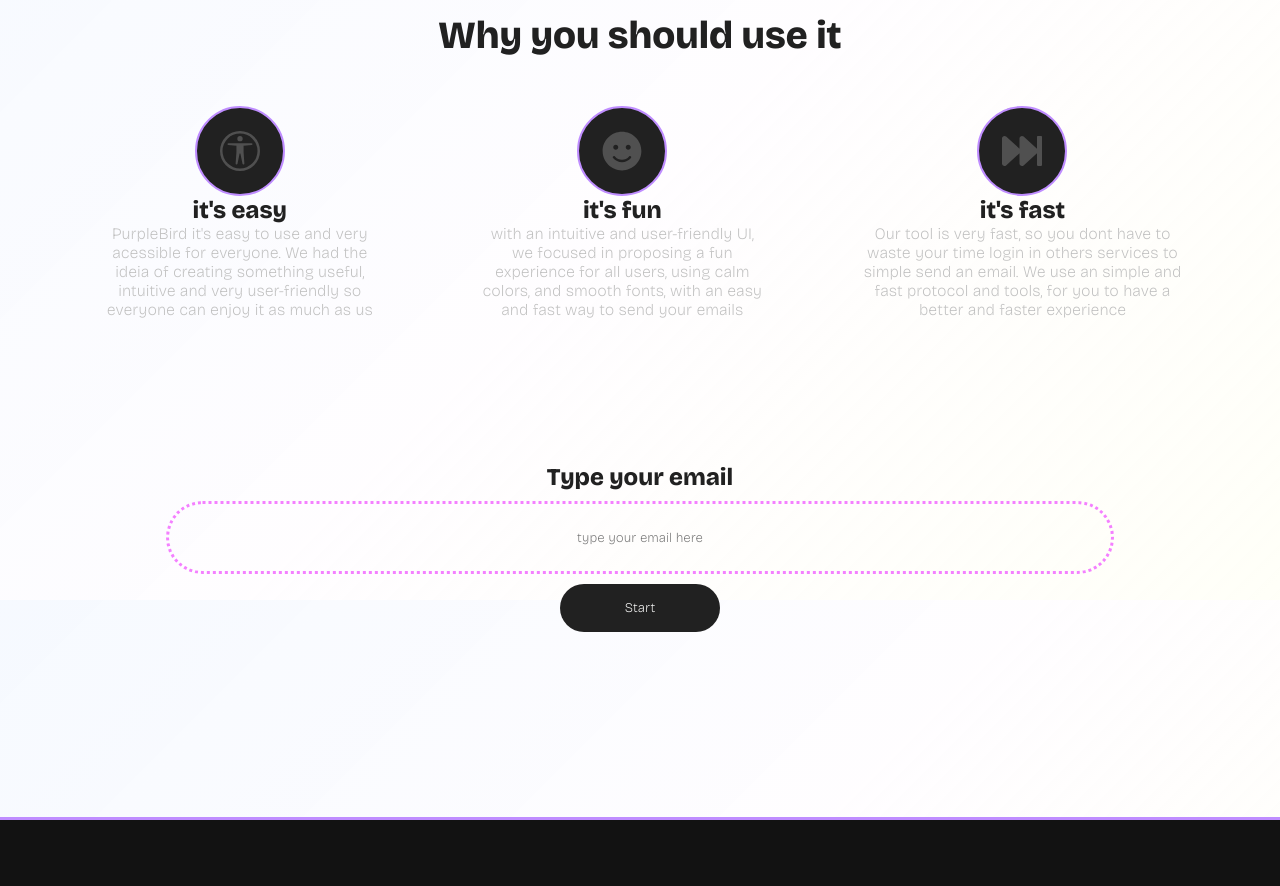
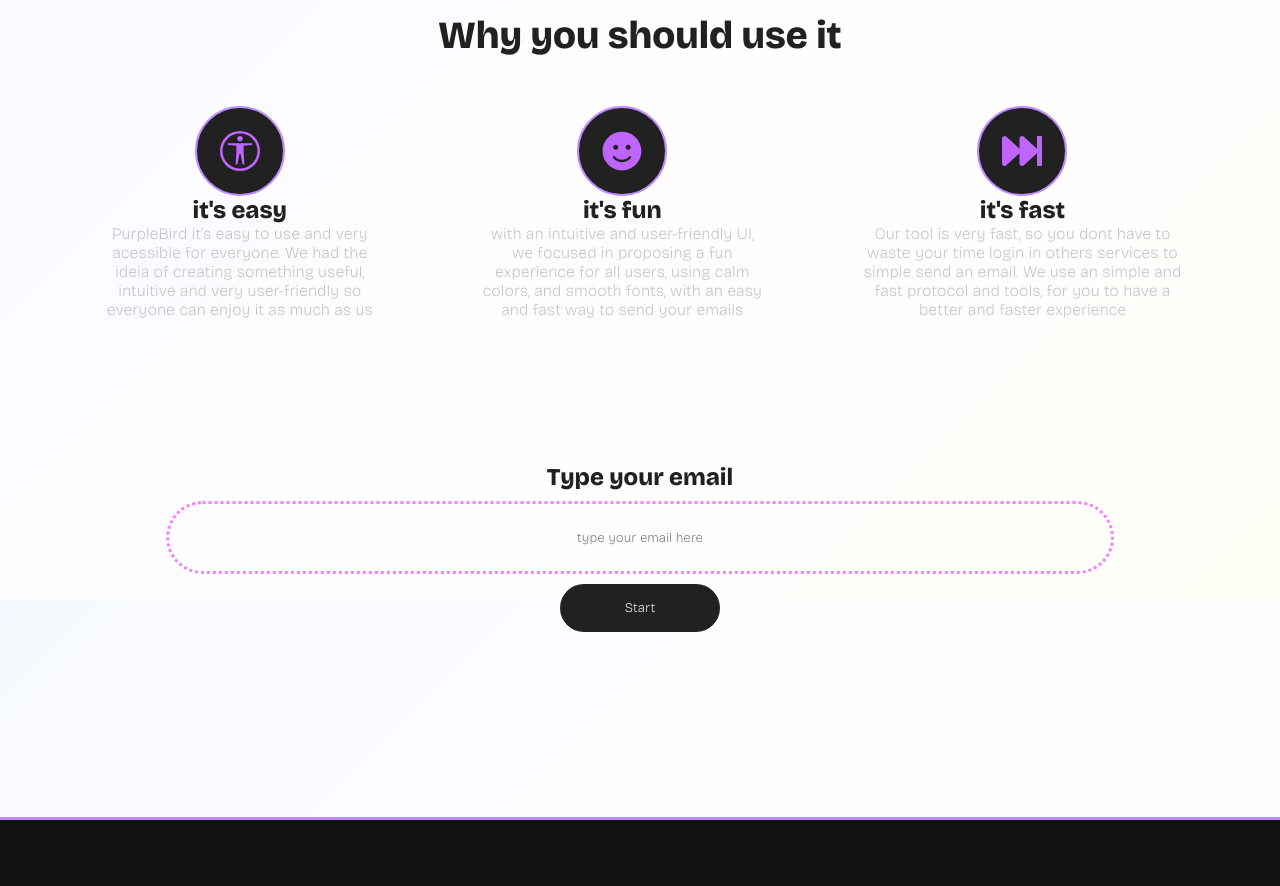
Before and after one commit to DevDario/PurpleBird, a React (Vite) app: page / in a window 1280 px wide. Shown: the part 1000-1886 px from the top of the page. Built offline with nearby package versions, Linux system fonts and the light colour scheme.

Commit message:
💅🏻STYLE: feature section icons color

```diff
--- a/src/App.jsx
+++ b/src/App.jsx
@@ -90,17 +90,17 @@ function App() {
 
         <div className="features-info">
           <Feature
-            icon={<BsUniversalAccessCircle size={"40px"} color={"#505050"} cursor={"help"}/>}
+            icon={<BsUniversalAccessCircle size={"40px"} color={"rgb(191, 100, 255)"} cursor={"help"}/>}
           />
 
           <Feature
-            icon={<FaSmile size={"40px"} color={"#505050"} cursor={"help"}/>}
+            icon={<FaSmile size={"40px"} color={"rgb(191, 100, 255)"} cursor={"help"}/>}
             alternativeText={"fun to use icon"}
             title={"it's fun"}
             description={"with an intuitive and user-friendly UI, we focused in proposing a fun experience for all users, using calm colors, and smooth fonts, with an easy and fast way to send your emails"}
           />
           <Feature
-            icon={<FaFastForward size={"40px"} color={"#505050"} cursor={"help"}/>}
+            icon={<FaFastForward size={"40px"} color={"rgb(191, 100, 255)"} cursor={"help"}/>}
             alternativeText={"fast tool icon"}
             title={"it's fast"}
             description={"Our tool is very fast, so you dont have to waste your time login in others services to simple send an email. We use an simple and fast protocol and tools, for you to have a better and faster experience"}
```
